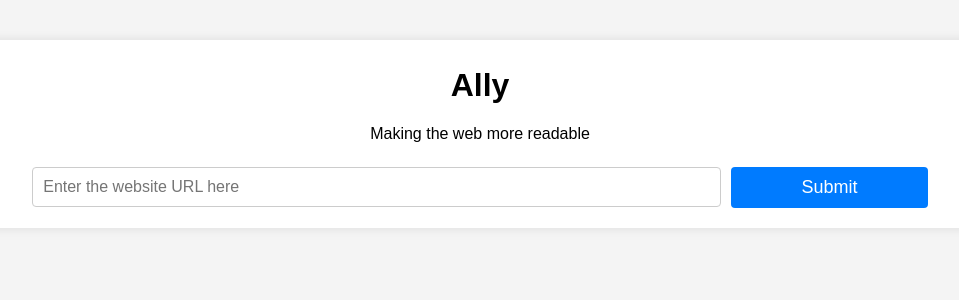
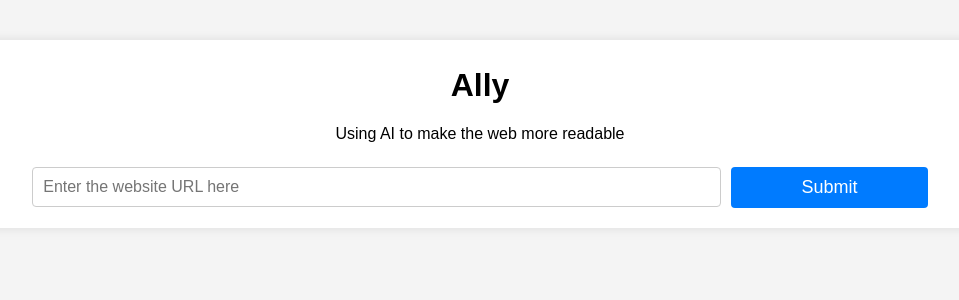
Before and after one commit to srilaasya/Ally-AGI-hack, a Flask app: page / in a window 1280 px wide. Shown: the top 300 px of the page, without its empty margins (160-1119 px from the left). Run offline with Flask 3, Linux system fonts and the light colour scheme.

Commit message:
desc update

```diff
--- a/app/templates/index.html
+++ b/app/templates/index.html
@@ -16,7 +16,7 @@
   <body>
     <main>
       <h1>Ally</h1>
-      <p class="description">Making the web more readable</p>
+      <p class="description">Using AI to make the web more readable</p>
       <form id="form">
         <input
           type="text"
```
